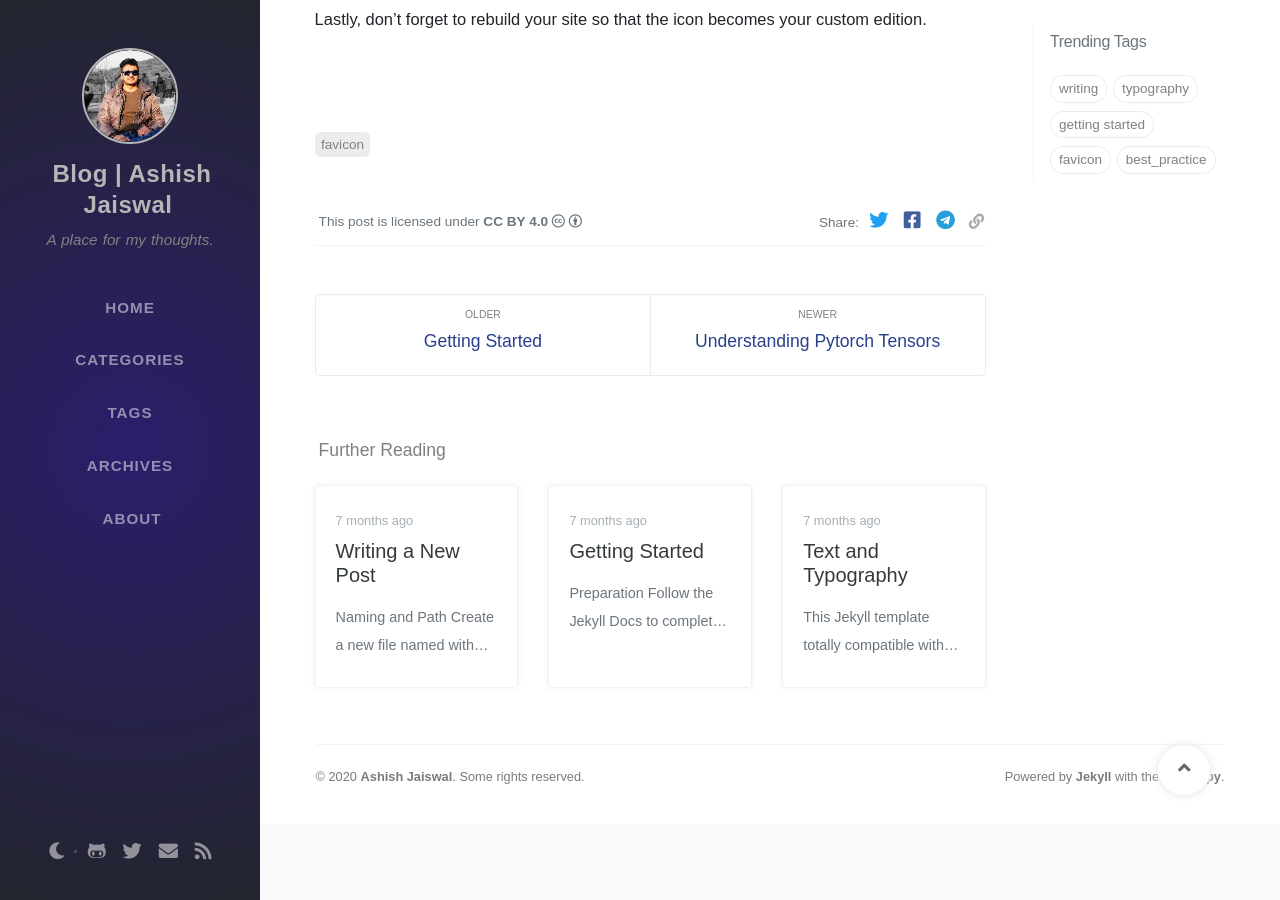
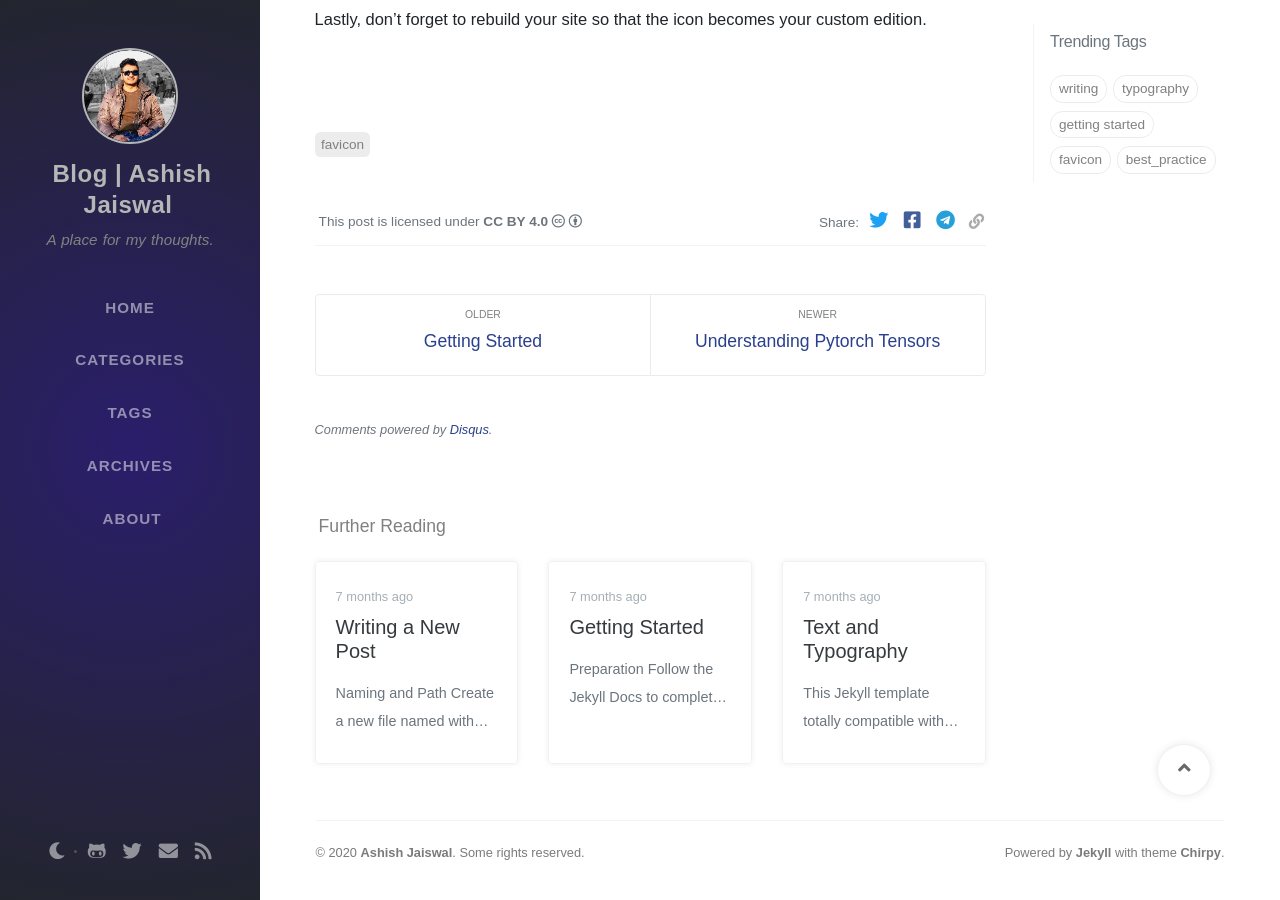
Before and after one commit to asheeshcric/blog, a Jekyll site: the page built from _posts/2019-08-11-customize-the-favicon.md, in a window 1280 px wide and 900 px high, scrolled down 868 px. Built offline with Jekyll 4.4.1, drawn with Linux system fonts in a browser that asks for light colours; nearby versions of some CDN libraries; some web fonts are replaced; comment, search, counter and statistics services are not loaded.

Commit message:
Update config for master setup:

```diff
--- a/_config.yml
+++ b/_config.yml
@@ -18,7 +18,7 @@
   reference for my future self.
 
 # Replace with your domain, e.g. 'https://username.github.io'
-url: 'protocol://domain'
+url: 'https://jashish.com.np/blog'
 
 author: Ashish Jaiswal                  # change to your full name
 
@@ -46,7 +46,7 @@
 #--------------------------
 
 # if your site type is Project Pages site, change below value to '/projectname'
-baseurl: ''
+baseurl: '/'
 
 # Change to your timezone › http://www.timezoneconverter.com/cgi-bin/findzone/findzone
 timezone: America/Chicago
@@ -63,8 +63,8 @@
 
 
 disqus:
-  comments: false  # boolean type, the global switch for posts comments.
-  shortname: ''    # Fill with your Disqus shortname. › https://help.disqus.com/en/articles/1717111-what-s-a-shortname
+  comments: true  # boolean type, the global switch for posts comments.
+  shortname: 'disqus_ihxVZC4Sj6'    # Fill with your Disqus shortname. › https://help.disqus.com/en/articles/1717111-what-s-a-shortname
 
 
 # Prefer color scheme setting, available values:
```
